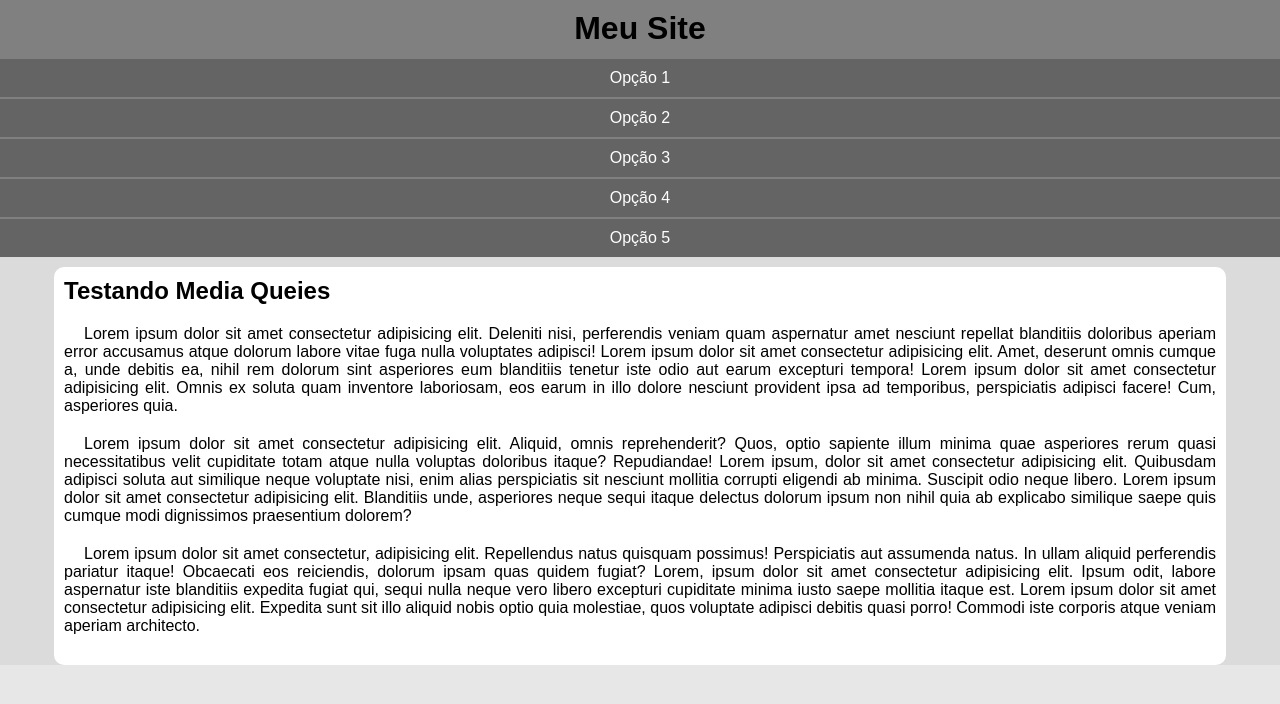
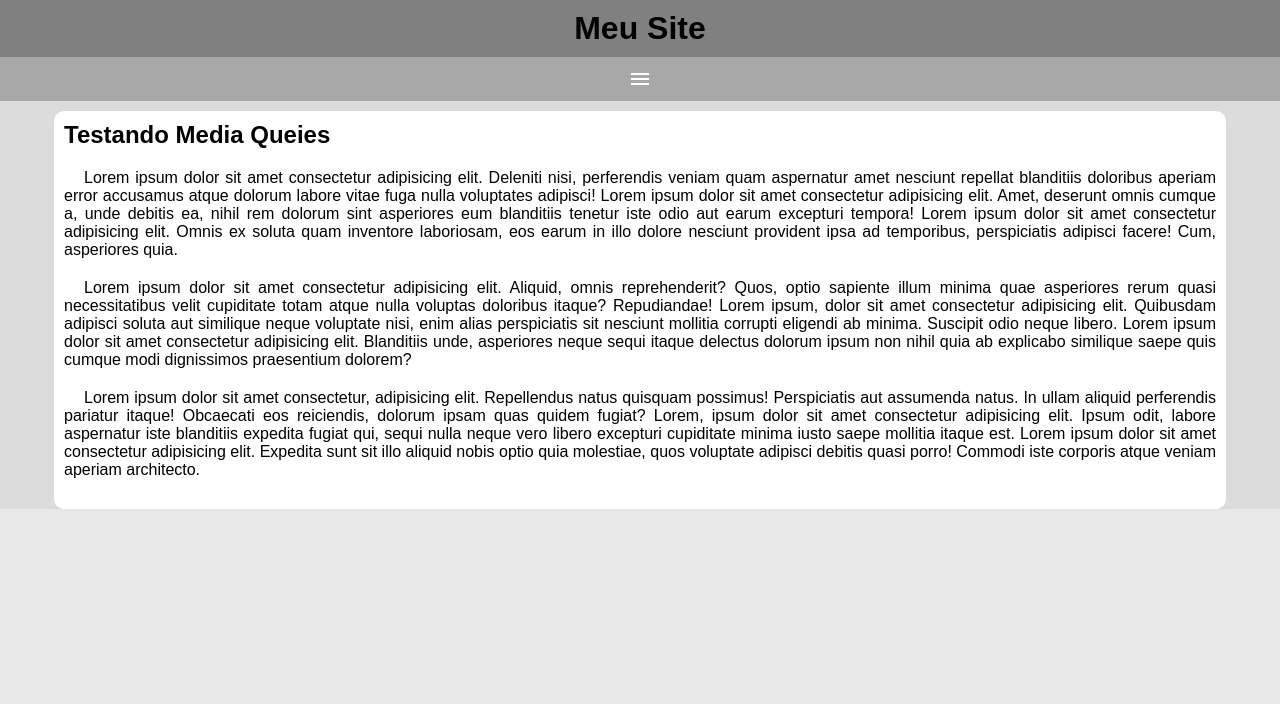
Before and after one commit to natanmiramda/html-css, a plain HTML site: page exercicios/ex026/mq005.html in a window 1280 px wide. Drawn offline with nearby package versions, Linux system fonts and the light colour scheme.

Commit message:
exercicio 26

```diff
--- a/exercicios/ex026/estilos/style.css
+++ b/exercicios/ex026/estilos/style.css
@@ -16,8 +16,20 @@ header> h1{
     padding: 10px;
     text-align: center;
 }
+span#burguer{
+    background-color: rgb(168, 168, 168);
+    color: white;
+    display: block;
+    text-align: center;
+    padding: 10px;
+    cursor: pointer;
+}
+span#burguer:hover{
+    background-color: rgb(32, 32, 32);
+    color: rgb(255, 255, 255);
+}
 menu{
-    display: block;
+    display: none;
 }
 menu > ul{
     list-style-type: none;
--- a/exercicios/ex026/mq005.html
+++ b/exercicios/ex026/mq005.html
@@ -4,12 +4,16 @@
     <meta charset="UTF-8">
     <meta name="viewport" content="width=device-width, initial-scale=1.0">
     <title>Media Query</title>
+    <link rel="stylesheet" href="https://fonts.googleapis.com/css2?family=Material+Symbols+Outlined:opsz,wght,FILL,GRAD@20..48,100..700,0..1,-50..200" />
     <link rel="stylesheet" href="estilos/style.css">
 </head>
 <body>
     <header>
         <h1>Meu Site</h1>
-        <menu>
+        <span id="burguer" class="material-symbols-outlined" onclick="clikMenu()">
+            menu
+            </span>
+        <menu id="itens">
             <ul>
                 <li><a href="#">Opção 1</a></li>
                 <li><a href="#">Opção 2</a></li>
@@ -31,5 +35,14 @@
                 <p>Lorem ipsum dolor sit amet consectetur, adipisicing elit. Repellendus natus quisquam possimus! Perspiciatis aut assumenda natus. In ullam aliquid perferendis pariatur itaque! Obcaecati eos reiciendis, dolorum ipsam quas quidem fugiat? Lorem, ipsum dolor sit amet consectetur adipisicing elit. Ipsum odit, labore aspernatur iste blanditiis expedita fugiat qui, sequi nulla neque vero libero excepturi cupiditate minima iusto saepe mollitia itaque est. Lorem ipsum dolor sit amet consectetur adipisicing elit. Expedita sunt sit illo aliquid nobis optio quia molestiae, quos voluptate adipisci debitis quasi porro! Commodi iste corporis atque veniam aperiam architecto.</p>
         </article>
     </main>
+    <script>
+        function clikMenu() {
+           if (itens.style.display == 'block') {
+            itens.style.display = 'none'
+           } else {
+            itens.style.display = 'block'
+           }
+        }
+    </script>
 </body>
 </html>
```
